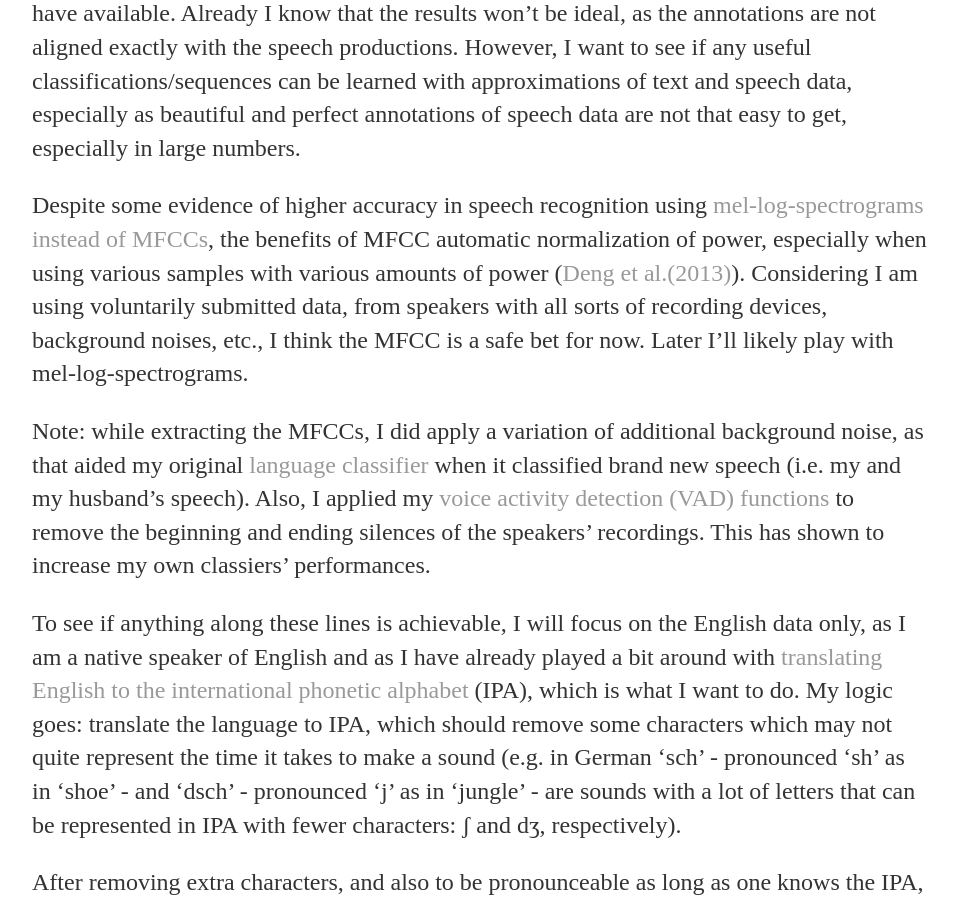
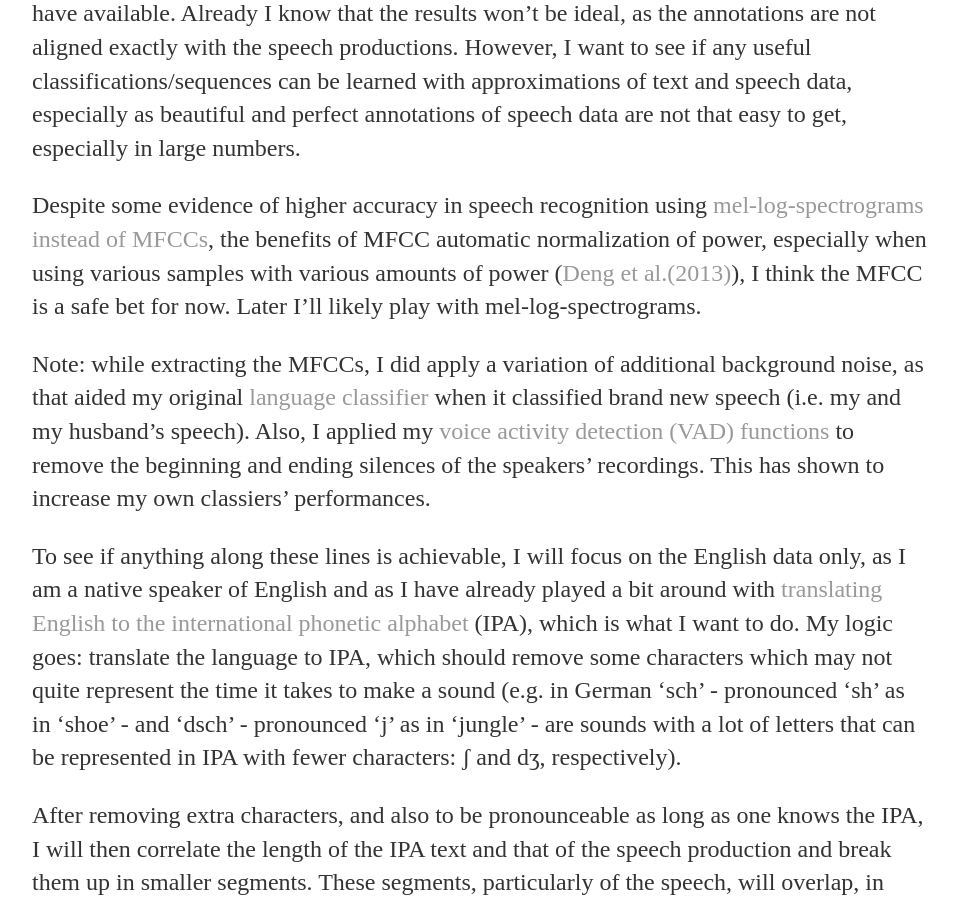
Before and after one commit to a-n-rose/a-n-rose.github.io, a Jekyll site: the page built from _posts/2018-09-12-multiling-speech2text.md, in a window 1280 px wide and 900 px high, scrolled down 1705 px. Shown: the whole window, without its empty margins (160-1118 px from the left). Built offline with Jekyll 4.4.1, drawn with Linux system fonts in a browser that asks for light colours.

Commit message:
typo edit

```diff
--- a/_posts/2018-09-12-multiling-speech2text.md
+++ b/_posts/2018-09-12-multiling-speech2text.md
@@ -47,7 +47,7 @@ The English annotation files are in a separate folder from the WAV files. The En
 
 Having looked a bit into the annotation data, I thought about how I could use it/how I wanted to use it. I decided to see how I can train a network with <a href="/2018/09/09/MFCC-extraction-prep-speech-4-deep-learning.html">MFCC data</a> and the annotations I have available. Already I know that the results won't be ideal, as the annotations are not aligned exactly with the speech productions. However, I want to see if any useful classifications/sequences can be learned with approximations of text and speech data, especially as beautiful and perfect annotations of speech data are not that easy to get, especially in large numbers.
 
-Despite some evidence of higher accuracy in speech recognition using <a href="https://www.kaggle.com/c/tensorflow-speech-recognition-challenge/discussion/46945">mel-log-spectrograms instead of MFCCs</a>, the benefits of MFCC automatic normalization of power, especially when using various samples with various amounts of power (<a href="https://pdfs.semanticscholar.org/6bdc/cfe195bc49d218acc5be750aa49e41f408e4.pdf">Deng et al.(2013)</a>). Considering I am using voluntarily submitted data, from speakers with all sorts of recording devices, background noises, etc., I think the MFCC is a safe bet for now. Later I'll likely play with mel-log-spectrograms.
+Despite some evidence of higher accuracy in speech recognition using <a href="https://www.kaggle.com/c/tensorflow-speech-recognition-challenge/discussion/46945">mel-log-spectrograms instead of MFCCs</a>, the benefits of MFCC automatic normalization of power, especially when using various samples with various amounts of power (<a href="https://pdfs.semanticscholar.org/6bdc/cfe195bc49d218acc5be750aa49e41f408e4.pdf">Deng et al.(2013)</a>), I think the MFCC is a safe bet for now. Later I'll likely play with mel-log-spectrograms.
 
 Note: while extracting the MFCCs, I did apply a variation of additional background noise, as that aided my original <a href="/2018/08/22/language-classifier.html">language classifier</a> when it classified brand new speech (i.e. my and my husband's speech). Also, I applied my <a href="/2018/09/06/updating-VAD.html">voice activity detection (VAD) functions</a> to remove the beginning and ending silences of the speakers' recordings. This has shown to increase my own classiers' performances.
 
```
